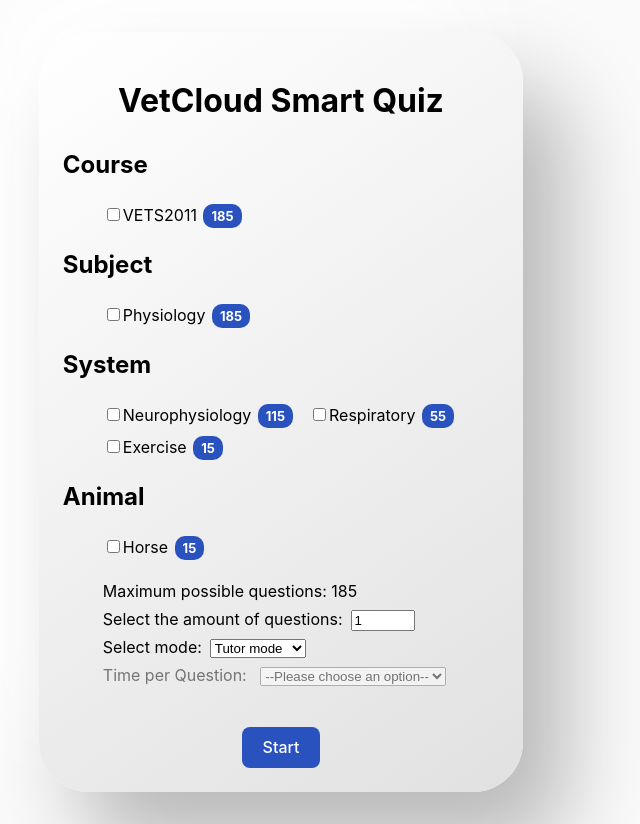
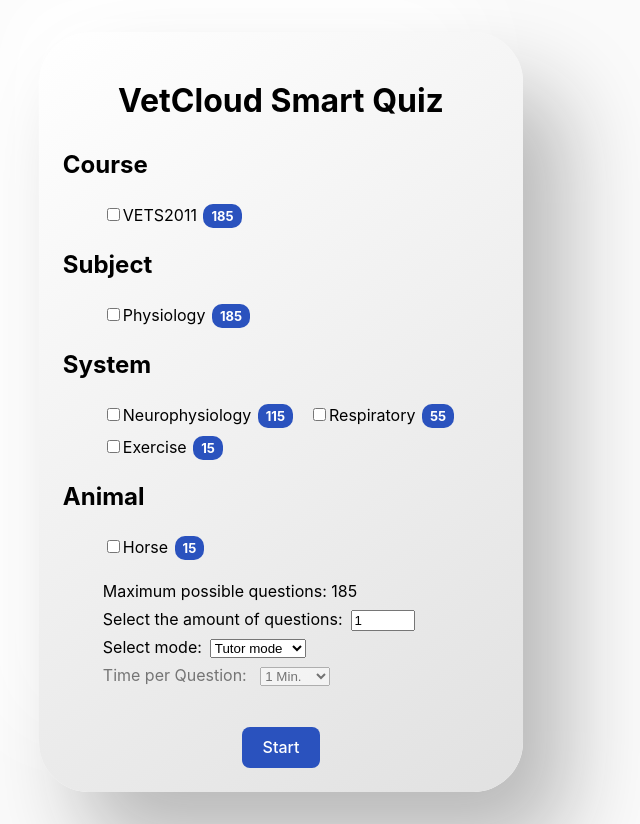
Before and after one commit to UQ-eLIPSE/crucible-components, a Vue app: page / in a window 1280 px wide. Shown: the whole page, without its empty margins (359-999 px from the left). Built offline with nearby package versions, Linux system fonts and the light colour scheme.

Commit message:
Change default select value to 1 min

```diff
--- a/src/components/DropDownbox.vue
+++ b/src/components/DropDownbox.vue
@@ -2,7 +2,6 @@
   <div :class="disabled ? 'dropdown input-disabled' : 'dropdown'">
     <label for="optionName">{{ optionName }}: &nbsp; </label>
     <select id="optionName" name="optionName" @change="handleChange">
-      <option value="">--Please choose an option--</option>
       <option
         v-for="option in options"
         :key="option.value"
--- a/src/components/StartPage.vue
+++ b/src/components/StartPage.vue
@@ -32,8 +32,8 @@
         </div>
         <DropDownbox
           :options="[
+            { value: 1, label: 'Time Option 2', unit: 'Min.' },
             { value: 1.5, label: 'Time Option 1', unit: 'Min.' },
-            { value: 1, label: 'Time Option 2', unit: 'Min.' },
           ]"
           :option-name="'Time per Question'"
           :class="selectedMode === 'Timed' ? '' : 'input-disabled'"
```
